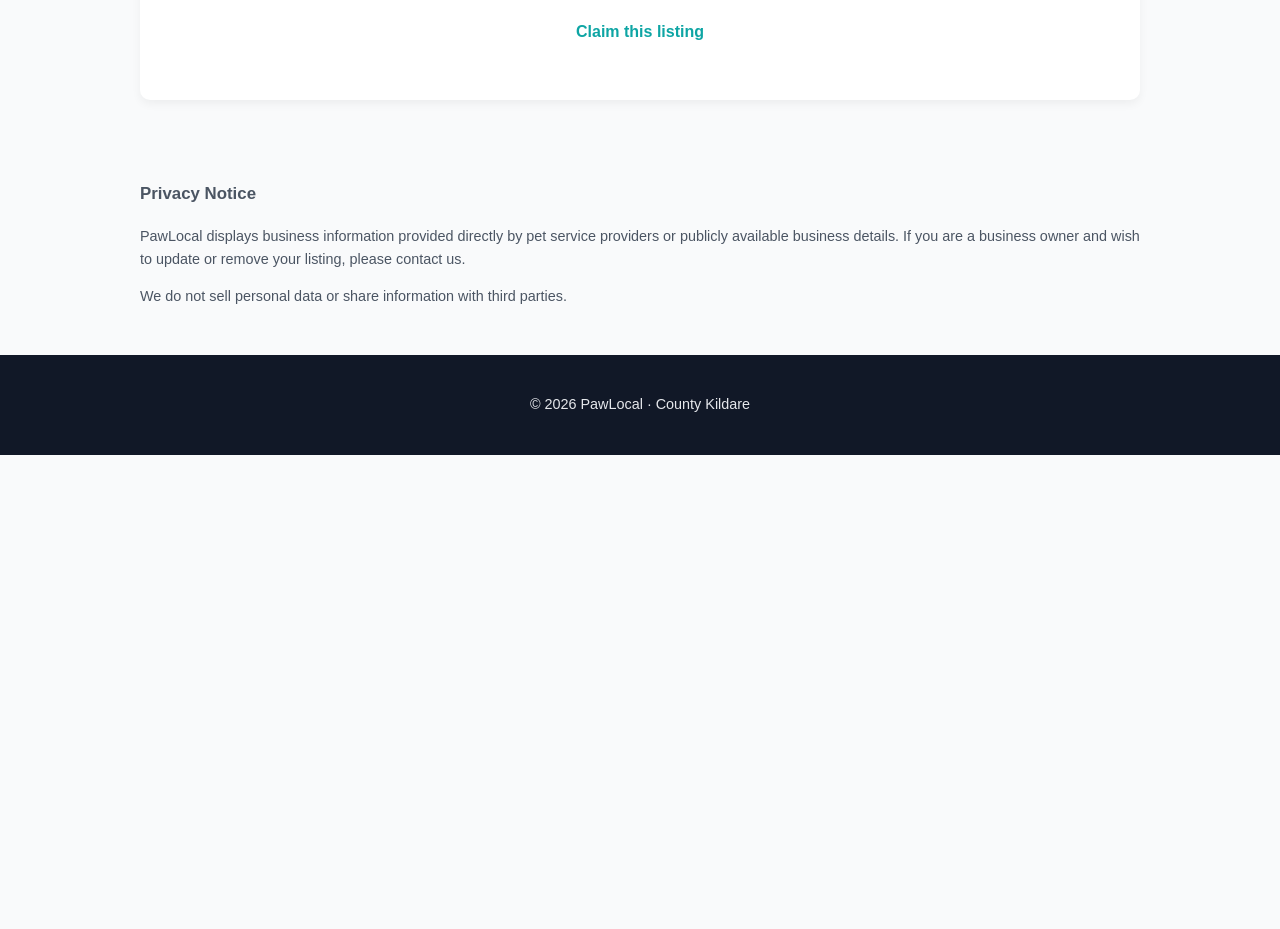
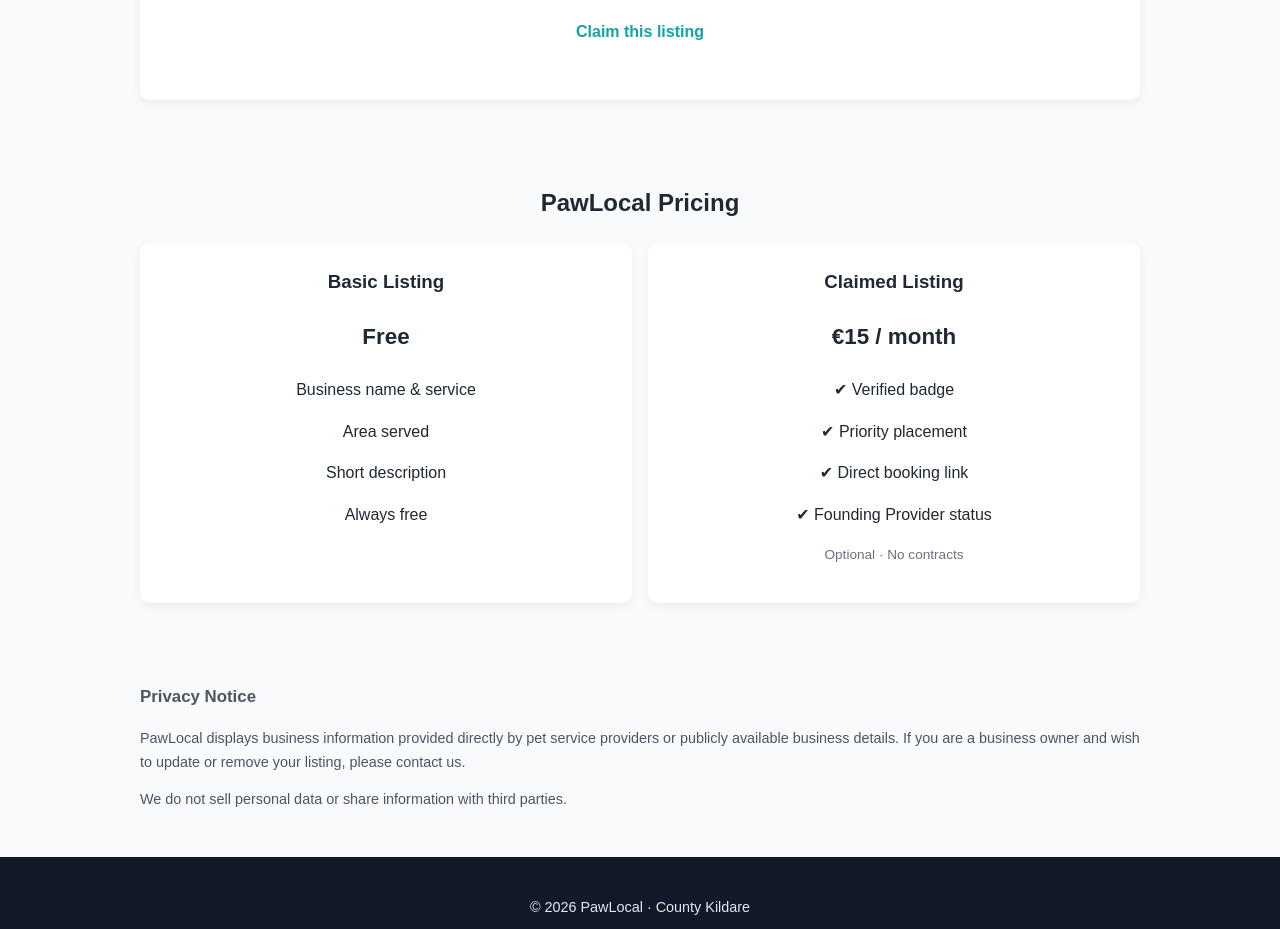
Before and after one commit to sendry-landing/pawlocal, a plain HTML site: page index.html in a window 1280 px wide. Shown: the part 1614-2543 px from the top of the page. Before the commit the page ends 2069 px from the top, so only its background shows below. Drawn offline with Linux system fonts and the light colour scheme.

Commit message:
Update index.html

```diff
--- a/index.html
+++ b/index.html
@@ -156,6 +156,32 @@
     </div>
   </div>
 </section>
+  <section id="pricing" style="text-align:center">
+  <h2>PawLocal Pricing</h2>
+
+  <div class="services">
+    <div class="card">
+      <h3>Basic Listing</h3>
+      <p style="font-size:1.4rem; font-weight:bold;">Free</p>
+      <p>Business name & service</p>
+      <p>Area served</p>
+      <p>Short description</p>
+      <p>Always free</p>
+    </div>
+
+    <div class="card">
+      <h3>Claimed Listing</h3>
+      <p style="font-size:1.4rem; font-weight:bold;">€15 / month</p>
+      <p>✔ Verified badge</p>
+      <p>✔ Priority placement</p>
+      <p>✔ Direct booking link</p>
+      <p>✔ Founding Provider status</p>
+      <p style="font-size:0.85rem; color:#6b7280;">
+        Optional · No contracts
+      </p>
+    </div>
+  </div>
+  </section>
 
 <!-- PRIVACY NOTICE -->
 <section id="privacy" style="font-size:0.9rem; color:#4b5563">
```
